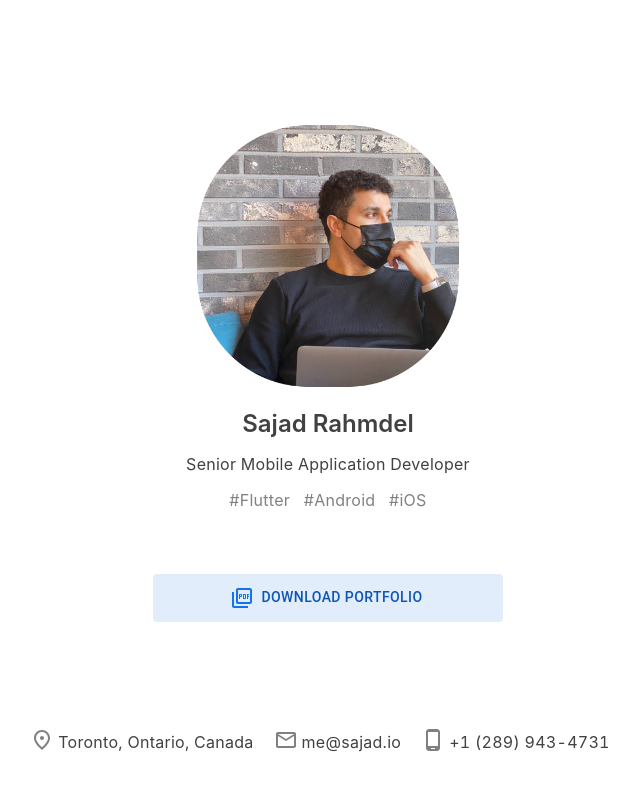
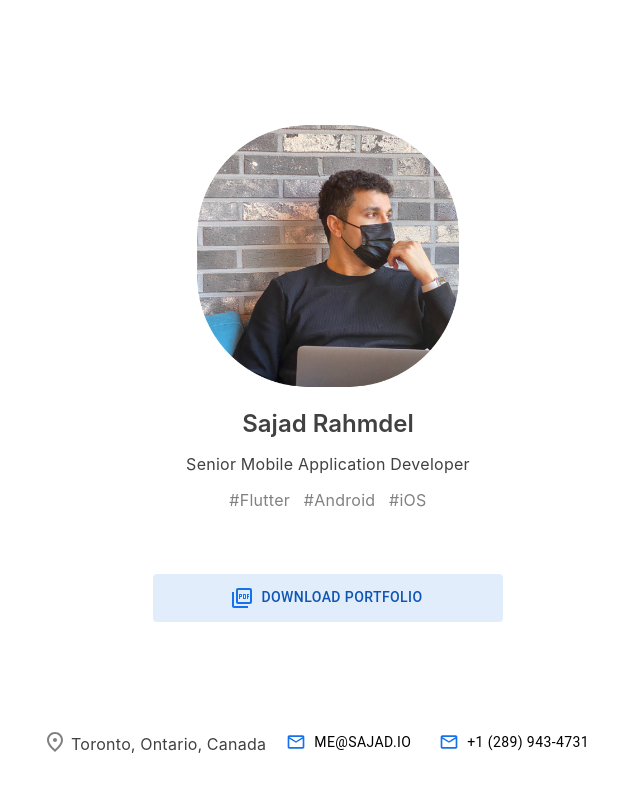
Before and after one commit to sajadmaster/www.sajad.io, a React (Create React App) app: page / in a window 1280 px wide. Shown: the top 792 px of the page, without its empty margins (312-952 px from the left). Built offline with nearby package versions, Linux system fonts and the light colour scheme.

Commit message:
tooltip bottom buttons

```diff
--- a/src/App.js
+++ b/src/App.js
@@ -1,7 +1,13 @@
+import * as React from 'react';
+
 import './App.css';
+
+// MUI Components
 import Grid from '@mui/material/Grid';
 import Button from '@mui/material/Button';
 import Box from '@mui/material/Box';
+import Snackbar from '@mui/material/Snackbar';
+import Tooltip from '@mui/material/Tooltip';
 
 // icons
 import FmdGoodOutlinedIcon from '@mui/icons-material/FmdGoodOutlined';
@@ -10,8 +16,24 @@ import PhoneAndroidOutlinedIcon from '@mui/icons-material/PhoneAndroidOutlined';
 import PictureAsPdfOutlinedIcon from '@mui/icons-material/PictureAsPdfOutlined';
 
 function App() {
+  const [open, setOpen] = React.useState(false);
+  const handleClick = () => {
+    setOpen(true);
+  };
+  const handleClose = () => {
+    setOpen(false);
+  };
+
+
   return (
     <div className="App">
+      {/*  snackbar: Copied to clipboard  */}
+      <Snackbar
+        open={open}
+        autoHideDuration={4000}
+        message="Copied to clipboard"
+        onClose={handleClose}
+      />
 
       {/* Middle Section */}
       <Grid
@@ -64,22 +86,54 @@ function App() {
             <body1>Toronto, Ontario, Canada</body1>
           </Grid>
           <Box sx={{ m: 1 }} />
+          <Tooltip title="Click to copy" arrow placement="top">
+            <Button
+              variant="text"
+              textTransform="none"
+              style={{ color: '#000', fontWeight: 'normal' }}
+              active
+              onClick={() => {
+                navigator.clipboard.writeText('me@sajad.io')
+                handleClick()
+              }}
+              startIcon={<EmailOutlinedIcon
+                style={{ color: '#1672EC' }}
+              />}>
+              me@sajad.io
+            </Button>
+          </Tooltip>
           {/* Email */}
-          <Grid item >
-            <EmailOutlinedIcon sx={{ fontSize: 24, color: 'grey' }} />
-          </Grid>
-          <Grid item>
-            <body1 onClick={() => { navigator.clipboard.writeText('me@sajad.io') }}
-            >me@sajad.io</body1>
-          </Grid>
+
+
           <Box sx={{ m: 1 }} />
           {/* Phone number */}
-          <Grid item >
+          <Tooltip title="Click to copy" arrow placement="top">
+
+            <Button
+              variant="text"
+              textTransform="none"
+              style={{ color: '#000', fontWeight: 'normal' }}
+              active
+              onClick={() => {
+                navigator.clipboard.writeText('0012899434731')
+                handleClick()
+              }}
+              startIcon={<EmailOutlinedIcon
+                style={{ color: '#1672EC' }}
+              />}>
+              +1 (289) 943-4731
+            </Button>
+          </Tooltip>
+
+          {/* <Grid item >
             <PhoneAndroidOutlinedIcon sx={{ fontSize: 24, color: 'grey' }} />
           </Grid>
           <Grid item>
-            <body1 onClick={() => { navigator.clipboard.writeText('0012899434731') }}>+1 (289) 943-4731</body1>
-          </Grid>
+            <body1 onClick={() => {
+              navigator.clipboard.writeText('0012899434731')
+              handleClick()
+            }}>+1 (289) 943-4731</body1>
+          </Grid> */}
         </Grid>
 
 
```
